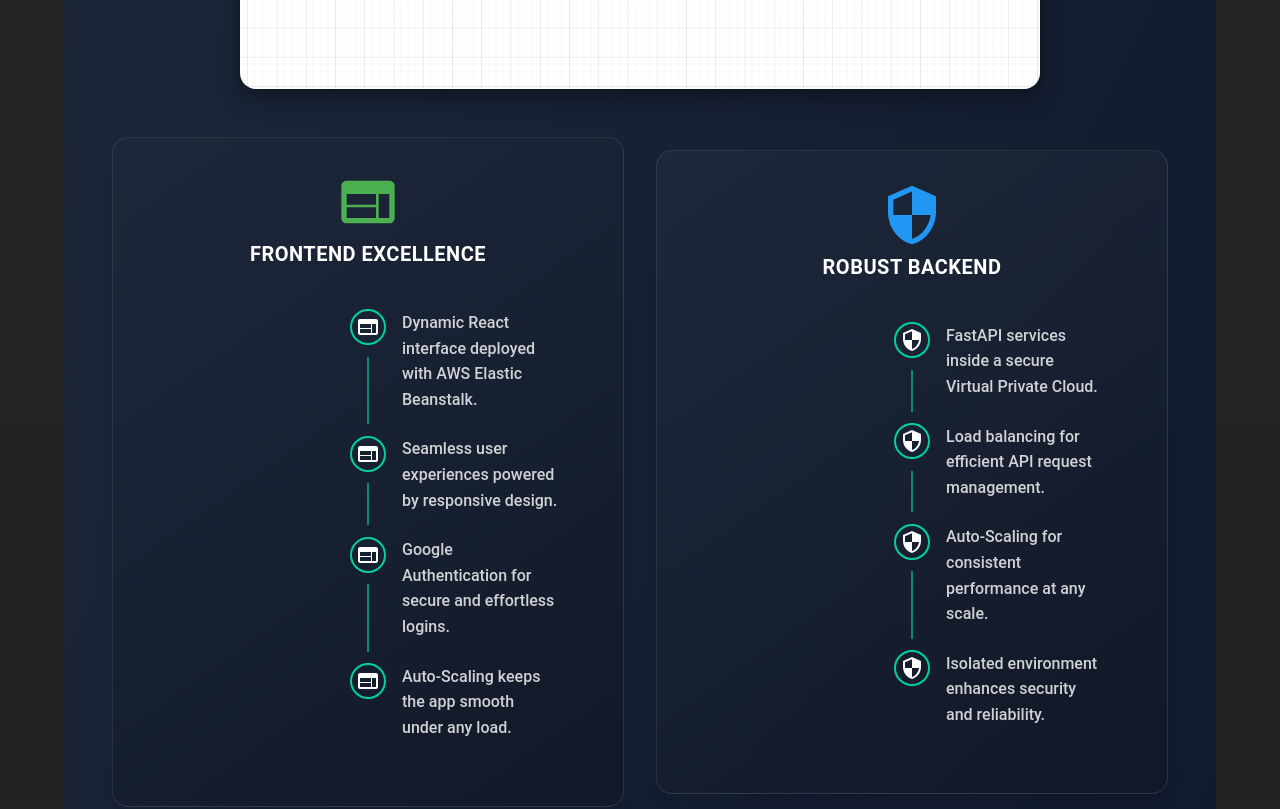
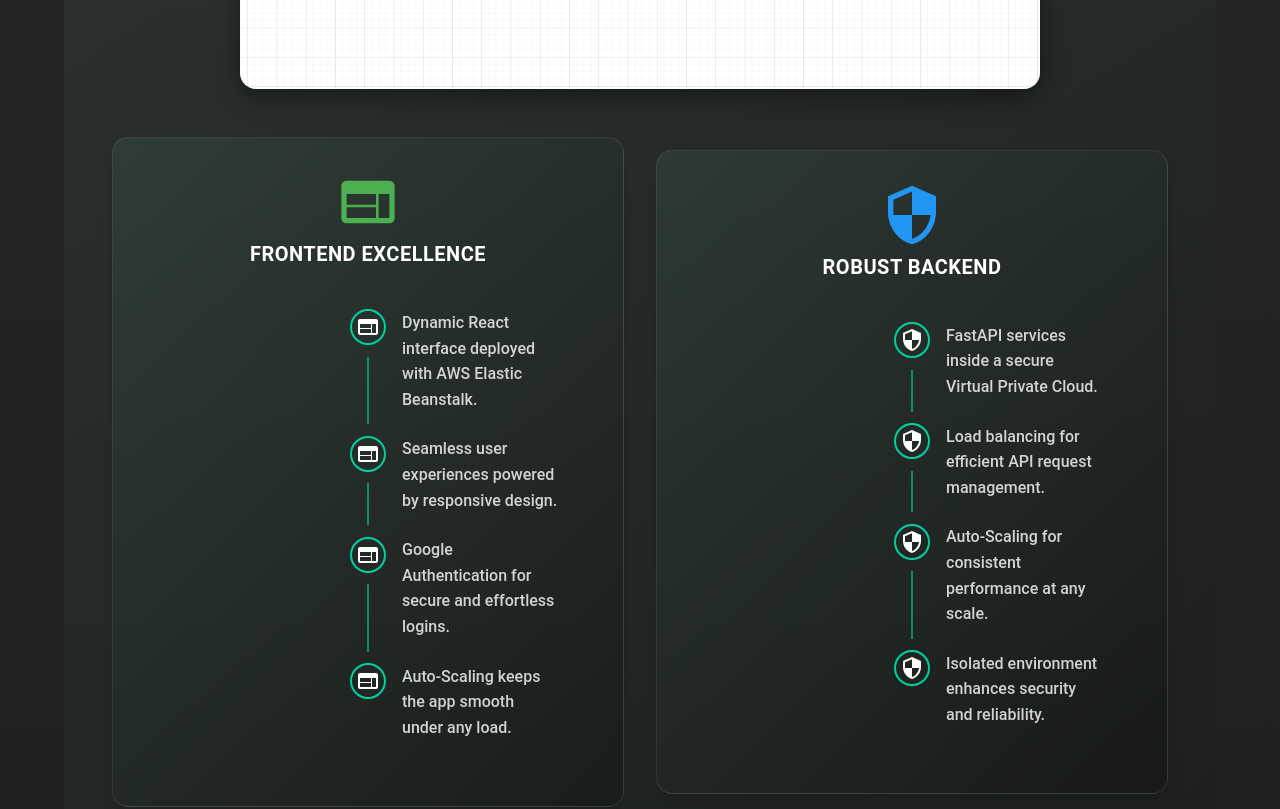
Before and after one commit to pratikkorat26/Smart-Stock-Price-Prediction-System, a React (Create React App) app in the folder frontend/: page /about in a window 1280 px wide. Shown: the part 2560-3369 px from the top of the page. Built offline with nearby package versions, Linux system fonts and the light colour scheme.

Commit message:
Updated UI for about page

```diff
--- a/frontend/src/components/about/ArchitectureDiagram.tsx
+++ b/frontend/src/components/about/ArchitectureDiagram.tsx
@@ -26,7 +26,7 @@ const ArchitectureDiagram: React.FC = () => {
             sx={{
                 py: 10,
                 px: { xs: 2, md: 6 },
-                background: 'linear-gradient(to bottom right, #1E293B, #0F172A)',
+                background: 'linear-gradient(135deg, rgba(115, 194, 160, 0.1) 0%, rgba(0, 0, 0, 0.2) 100%)',
                 color: 'white',
             }}
         >
@@ -115,7 +115,7 @@ const ArchitectureDiagram: React.FC = () => {
                         <Box
                             sx={{
                                 p: 4,
-                                background: 'linear-gradient(145deg, rgba(30, 41, 59, 0.9), rgba(17, 24, 39, 0.9))',
+                                background: 'linear-gradient(135deg, rgba(115, 194, 160, 0.1) 0%, rgba(0, 0, 0, 0.2) 100%)',
                                 borderRadius: '16px',
                                 mb: 4,
                                 textAlign: 'center',
```
